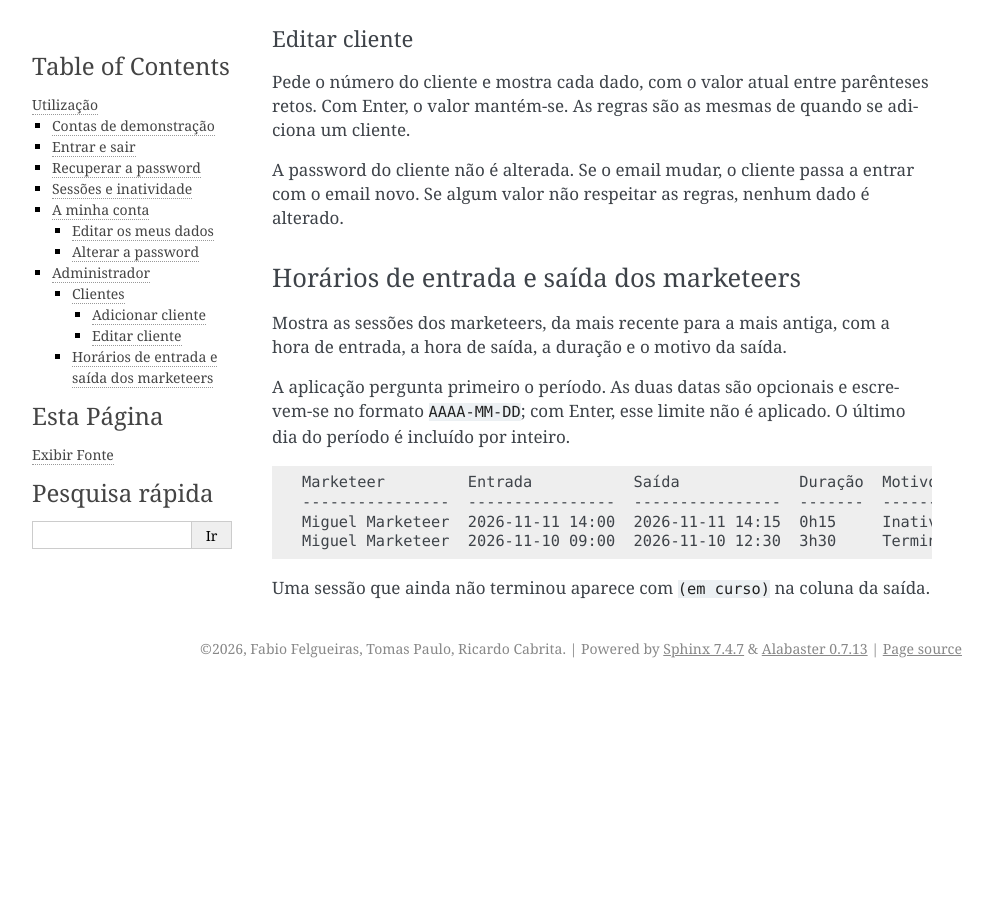
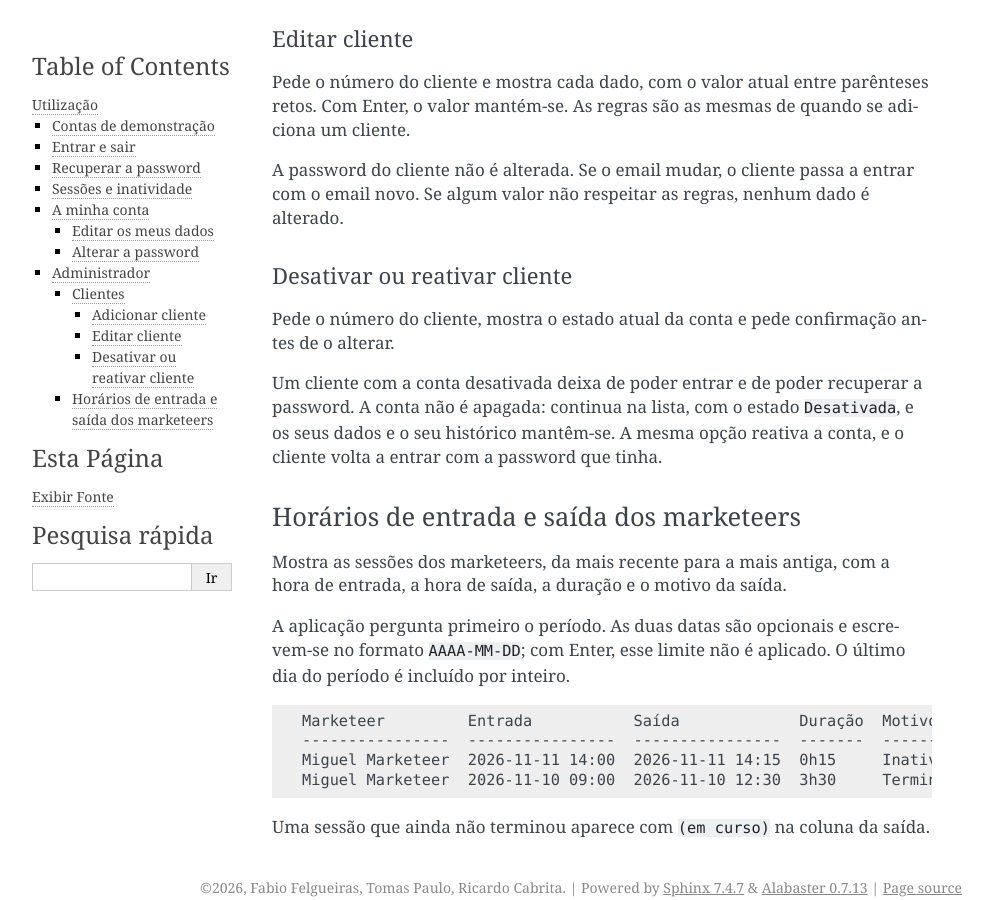
Before and after one commit to Blive77/ADC-TrabGrupo, a Sphinx documentation site: the page built from docs/utilizacao.rst, in a window 1280 px wide and 900 px high, scrolled down 3537 px. Shown: the whole window, without its empty margins (148-1141 px from the left). Built offline with Sphinx 7.4.7, drawn with Linux system fonts in a browser that asks for light colours; before the commit the page ends 4225 px from its top, so only the background shows below that.

Commit message:
docs(gestao): documentar como desativar e reativar clientes

```diff
--- a/docs/utilizacao.rst
+++ b/docs/utilizacao.rst
@@ -197,6 +197,17 @@ A password do cliente não é alterada. Se o email mudar, o cliente passa a
 entrar com o email novo. Se algum valor não respeitar as regras, nenhum dado
 é alterado.
 
+Desativar ou reativar cliente
+^^^^^^^^^^^^^^^^^^^^^^^^^^^^^
+
+Pede o número do cliente, mostra o estado atual da conta e pede confirmação
+antes de o alterar.
+
+Um cliente com a conta desativada deixa de poder entrar e de poder recuperar
+a password. A conta não é apagada: continua na lista, com o estado
+``Desativada``, e os seus dados e o seu histórico mantêm-se. A mesma opção
+reativa a conta, e o cliente volta a entrar com a password que tinha.
+
 Horários de entrada e saída dos marketeers
 ~~~~~~~~~~~~~~~~~~~~~~~~~~~~~~~~~~~~~~~~~~
 
```
